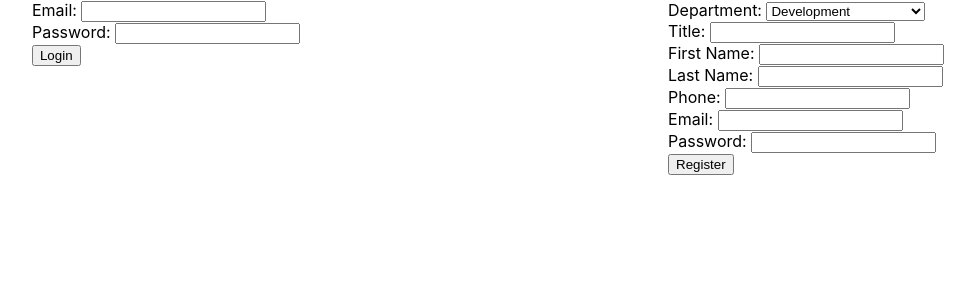
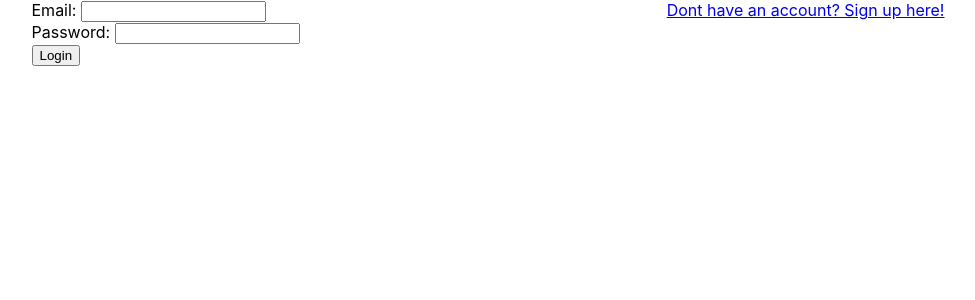
Before and after one commit to SKastama/personalized-itinerary, a React (Create React App) app in the folder itinery/: page /Departments/admin in a window 1280 px wide. Shown: the top 300 px of the page, without its empty margins (152-1127 px from the left). Built offline with nearby package versions, Linux system fonts and the light colour scheme.

Commit message:
split the sign up and login pages and i also commented out mandatory title and department

```diff
--- a/itinery/src/App.js
+++ b/itinery/src/App.js
@@ -5,6 +5,7 @@ import NewPerson from "./views/NewPerson";
 import Welcome from "./views/welcome";
 import Details from "./views/Details";
 import EditPerson from './views/EditPerson';
+import SignUp from './views/SignUp';
 
 function App() {
   return (
@@ -14,6 +15,10 @@ function App() {
 
         <Route exact path="/Departments/admin">
           <Welcome />
+        </Route>
+
+        <Route exact path="/Departments/admin/signup">
+          <SignUp />
         </Route>
 
         <Route exact path="/Departments/Contacts">
@@ -31,6 +36,7 @@ function App() {
         <Route exact path="/Departments/Contacts/:id/edit">
           <EditPerson />
         </Route>
+
         {/*<Route exact path="/Departments/Contact/:id">
           <Person />
         </Route>
--- /dev/null
+++ b/itinery/src/views/SignUp.js
@@ -0,0 +1,80 @@
+import React, { useState } from 'react';
+
+
+const SignUp = (props) => {
+    console.log("Welcome to Modern Software Co.")
+    // const [department, setDepartment] = useState("");
+    // const [title, setTitle] = useState("");
+    const [firstName, setFirstName] = useState("");
+    const [lastName, setLastName] = useState("");
+    const [phone, setPhone] = useState("");
+    const [email, setEmail] = useState("");
+    const [password, setPassword] = useState("");
+
+return(
+    <div style={{ display: "flex", flexDirection: "row", justifyContent: "space-evenly", textAlign: "left" }}>
+    <form>
+    {/* <label>Department: </label>
+    <select onChange={(e) => {
+        setDepartment(e.target.value)
+    }}
+        type="text"
+        value={department}
+    >
+        <option>Development</option>
+        <option>Business Development</option>
+        <option>Sales & Marketing</option>
+        <option>Test Team</option>
+        <option>Operations</option>
+        <option>Customer Support</option>
+        <option>Architecture</option>
+    </select>
+    <br /> */}
+    {/* <label> Title: </label>
+    <input onChange={(e) => {
+        setTitle(e.target.value);
+    }}
+        type="text"
+        value={title} />
+    <br /> */}
+    <label> First Name: </label>
+    <input onChange={(e) => {
+        setFirstName(e.target.value);
+    }}
+        type="text"
+        value={firstName} />
+    <br />
+    <label> Last Name: </label>
+    <input onChange={(e) => {
+        setLastName(e.target.value);
+    }}
+        type="text"
+        value={lastName} />
+    <br />
+    <label> Phone: </label>
+    <input onChange={(e) => {
+        setPhone(e.target.value);
+    }}
+        type="number"
+        value={phone} />
+    <br />
+    <label> Email: </label>
+    <input onChange={(e) => {
+        setEmail(e.target.value);
+    }}
+        type="text"
+        value={email} />
+    <br />
+    <label>Password: </label>
+    <input onChange={(e) => {
+        setPassword(e.target.value);
+    }}
+        type="text"
+        value={password} />
+    <br />
+    <button type="submit">Register</button>
+</form>
+</div>
+)}
+
+export default SignUp;
--- a/itinery/src/views/welcome.js
+++ b/itinery/src/views/welcome.js
@@ -1,9 +1,10 @@
 import React, { useState } from 'react';
+import { Link } from 'react-router-dom';
 
 const Welcome = (props) => {
     console.log("Welcome to Modern Software Co.")
-    const [department, setDepartment] = useState("");
-    const [title, setTitle] = useState("");
+    // const [department, setDepartment] = useState("");
+    // const [title, setTitle] = useState("");
     const [firstName, setFirstName] = useState("");
     const [lastName, setLastName] = useState("");
     const [phone, setPhone] = useState("");
@@ -22,67 +23,9 @@ const Welcome = (props) => {
                 <button type="submit">Login</button>
             </form>
             <br />
-            <form>
-                <label>Department: </label>
-                <select onChange={(e) => {
-                    setDepartment(e.target.value)
-                }}
-                    type="text"
-                    value={department}
-                >
-                    <option>Development</option>
-                    <option>Business Development</option>
-                    <option>Sales & Marketing</option>
-                    <option>Test Team</option>
-                    <option>Operations</option>
-                    <option>Customer Support</option>
-                    <option>Architecture</option>
-                </select>
-                <br />
-                <label> Title: </label>
-                <input onChange={(e) => {
-                    setTitle(e.target.value);
-                }}
-                    type="text"
-                    value={title} />
-                <br />
-                <label> First Name: </label>
-                <input onChange={(e) => {
-                    setFirstName(e.target.value);
-                }}
-                    type="text"
-                    value={firstName} />
-                <br />
-                <label> Last Name: </label>
-                <input onChange={(e) => {
-                    setLastName(e.target.value);
-                }}
-                    type="text"
-                    value={lastName} />
-                <br />
-                <label> Phone: </label>
-                <input onChange={(e) => {
-                    setPhone(e.target.value);
-                }}
-                    type="number"
-                    value={phone} />
-                <br />
-                <label> Email: </label>
-                <input onChange={(e) => {
-                    setEmail(e.target.value);
-                }}
-                    type="text"
-                    value={email} />
-                <br />
-                <label>Password: </label>
-                <input onChange={(e) => {
-                    setPassword(e.target.value);
-                }}
-                    type="text"
-                    value={password} />
-                <br />
-                <button type="submit">Register</button>
-            </form>
+            <Link to = "/Departments/admin/signup">
+                Dont have an account? Sign up here!
+            </Link>
         </div >
     )
 }
```
Also changed, not shown: 2 other files (tests, documents, lock files or other folders).
